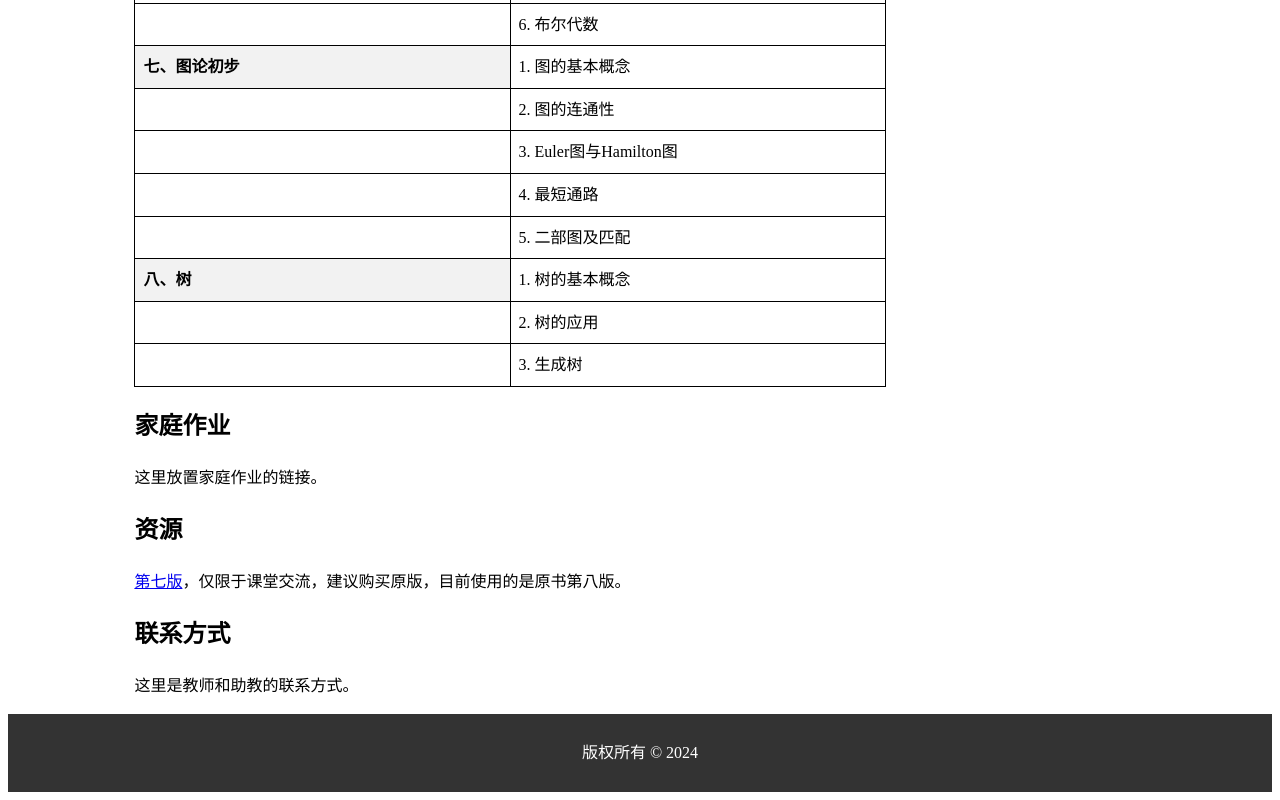
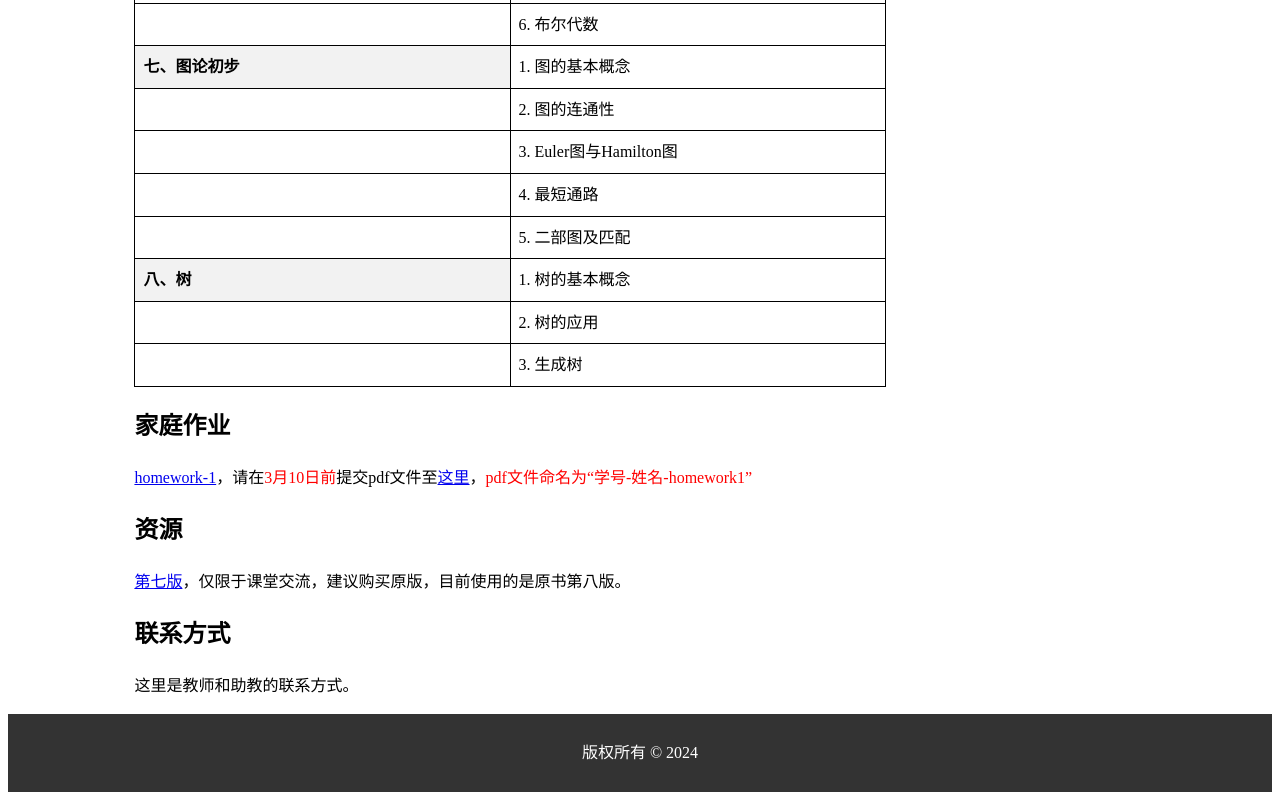
Before and after one commit to Discrete-Mathematics-2024/Discrete-Mathematics-2024.github.io, a plain HTML site: page index.html in a window 1280 px wide. Shown: the part 1595-2395 px from the top of the page. Drawn offline with Linux system fonts and the light colour scheme.

Commit message:
Update index.html
14

```diff
--- a/index.html
+++ b/index.html
@@ -84,7 +84,7 @@
 
         <section id="homeworks">
             <h2>家庭作业</h2>
-            <p>这里放置家庭作业的链接。</p>
+            <p><a href="https://gitee.com/nju-orange/dm2024/raw/master/homework1.pdf">homework-1</a>，请在<font color="red">3月10日前</font>提交pdf文件至<a href="https://box.nju.edu.cn/u/d/5dca25d356e74d8584fb/">这里</a>，<font color="red">pdf文件命名为“学号-姓名-homework1”</font></p>
         </section>
 
         <section id="resources">
```
